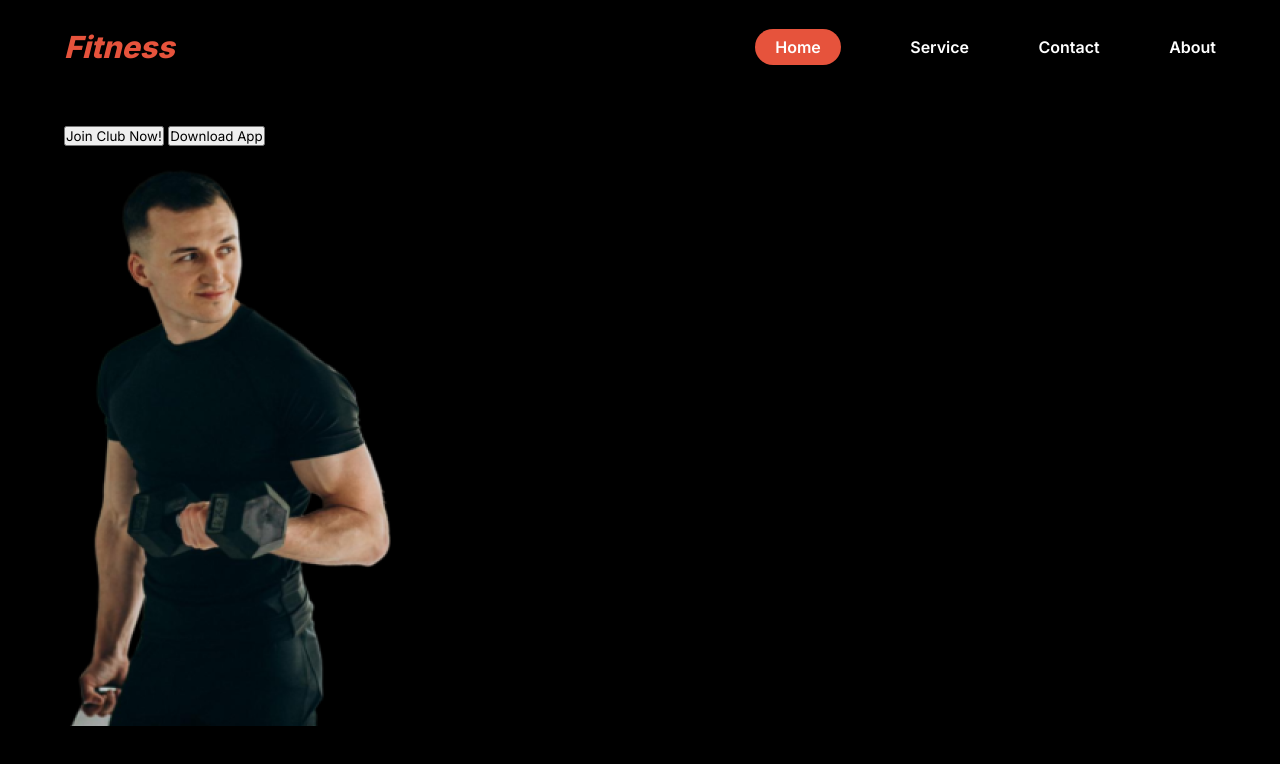
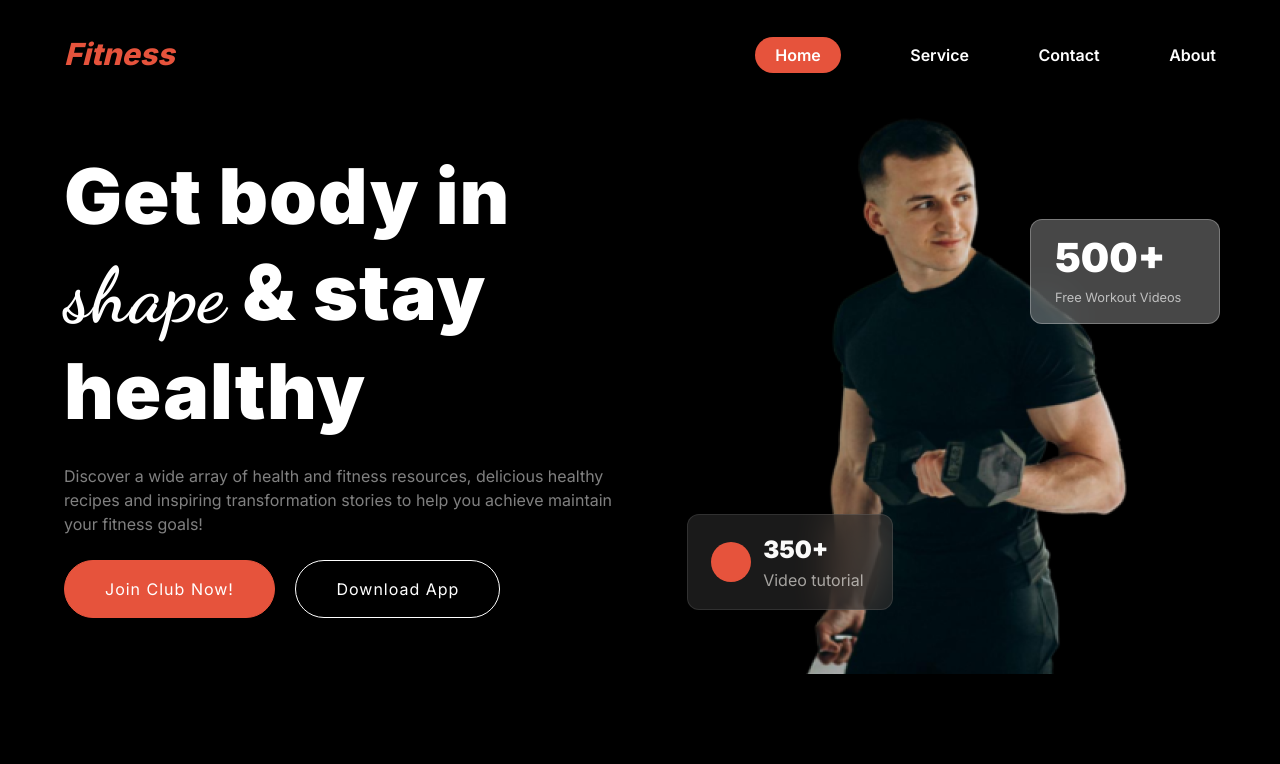
Before and after one commit to abdurrahmansoftlinkbd/b10-a2-fitness-website, a plain HTML site: page index.html in a window 1280 px wide. Drawn offline with Linux system fonts and the light colour scheme.

Commit message:
added banner section

```diff
--- a/index.html
+++ b/index.html
@@ -31,22 +31,35 @@
     <!-- navbar section ends here -->
 
     <!-- header section starts here -->
-    <header class="banner section">
-      <div>
-        <h1>Get body in shape & stay healthy</h1>
-        .
-        <p>
-          Reach your fitness goals with our library of workouts, recipes, and
-          inspiring stories.
+    <header class="banner section display-flex">
+      <div class="banner-content">
+        <h1>
+          Get body in <span id="banner-special">shape</span> & stay healthy
+        </h1>
+        <p class="p-1">
+          Discover a wide array of health and fitness resources, delicious
+          healthy recipes and inspiring transformation stories to help you
+          achieve maintain your fitness goals!
         </p>
-        <button>Join Club Now!</button>
-        <button>Download App</button>
+        <div class="btn-container">
+          <button class="btn">Join Club Now!</button>
+          <button class="btn" id="btn-special">Download App</button>
+        </div>
       </div>
-      <div>
-        <img src="./images/Images 2.png" alt="" />
-        <div>
-          <span></span>
-          <p>350+</p>
+      <div class="banner-img-container">
+        <div class="banner-img">
+          <img src="./images/Images 2.png" alt="" />
+          <div class="workout">
+            <p class="workout-number">500+</p>
+            <p class="workout-content">Free Workout Videos</p>
+          </div>
+          <div class="video-tutorial display-flex">
+            <span>.</span>
+            <div>
+              <p class="video-tutorial-number">350+</p>
+              <p class="video-tutorial-content">Video tutorial</p>
+            </div>
+          </div>
         </div>
       </div>
     </header>
--- a/styles/styles.css
+++ b/styles/styles.css
@@ -1,14 +1,24 @@
 /* fonts */
 @import url("https://fonts.googleapis.com/css2?family=Inter:wght@100..900&display=swap");
+@import url("https://fonts.googleapis.com/css2?family=Dancing+Script:wght@400..700&display=swap");
 
 /* variables */
 :root {
   /* font-weight */
   --semi-bold: 600;
   --extra-bold: 800;
+  --black: 900;
 
   /* color */
   --clr-red: rgb(230, 83, 60);
+  --clr-white-1: rgb(255, 255, 255);
+  --clr-white-2: rgb(250, 250, 249);
+  --clr-gray-1: rgba(255, 255, 255, 0.5);
+  --clr-gray-2: rgba(255, 255, 255, 0.277);
+  --clr-gray-3: rgba(255, 255, 255, 0.65);
+  --clr-gray-4: rgba(255, 255, 255, 0.1);
+  --clr-gray-5: rgba(48, 48, 48, 0.54);
+  --clr-gray-6: rgba(239, 237, 232, 0.65);
 }
 
 /* global styles */
@@ -20,8 +30,8 @@
 }
 body {
   background-color: #000000;
-  line-height: 1;
   font-weight: 400;
+  line-height: 1.5;
 }
 ul {
   list-style-type: none;
@@ -36,6 +46,21 @@ a {
 }
 .display-flex {
   display: flex;
+}
+.p-1 {
+  color: var(--clr-gray-1);
+  font-size: 1rem;
+}
+.btn {
+  cursor: pointer;
+  color: var(--clr-white-1);
+  background-color: var(--clr-red);
+  border-radius: 2.63rem;
+  letter-spacing: 1px;
+  padding: 1rem 2.5rem;
+  font-size: 1rem;
+  font: var(--semi-bold);
+  border: 1px solid var(--clr-red);
 }
 
 /* navbar styles starts here */
@@ -61,15 +86,109 @@ a {
   padding: 0.5rem 1.25rem;
 }
 .navbar > ul > li > a {
-  color: rgb(255, 255, 255);
+  color: var(--clr-white-1);
   font-size: 1rem;
   font-weight: var(--semi-bold);
 }
 .navbar-icon {
   display: none;
-
 }
 /* navbar styles ends here */
+
+/* banner styles starts here */
+.banner {
+  margin-top: 1rem;
+  align-items: center;
+  gap: 10rem;
+}
+.banner-content {
+  width: 50%;
+}
+.banner-content h1 {
+  color: var(--clr-white-1);
+  font-size: 4.8rem;
+  font-weight: var(--black);
+  line-height: 1.25;
+  letter-spacing: 1px;
+}
+.banner-content p {
+  margin-top: 1.5rem;
+}
+#banner-special {
+  font-family: "Dancing Script", cursive;
+}
+#btn-special {
+  background-color: transparent;
+  border: 1px solid var(--clr-white-1);
+}
+.btn-container {
+  margin-top: 1.5rem;
+}
+.btn-container button {
+  margin-right: 1rem;
+}
+.banner-img {
+  width: 349px;
+  height: 580px;
+  position: relative;
+}
+.banner-img img {
+  width: 100%;
+  height: 100%;
+}
+.workout {
+  width: 190px;
+  border: 1px solid var(--clr-gray-2);
+  border-radius: 0.75rem;
+  backdrop-filter: blur(20px);
+  background: var(--clr-gray-2);
+  padding: 0.5rem 1.5rem 1rem;
+  position: absolute;
+  top: 125px;
+  left: 230px;
+}
+.workout-number {
+  color: var(--clr-white-1);
+  font-size: 2.5rem;
+  font-weight: var(--black);
+}
+.workout-content {
+  color: var(--clr-gray-3);
+  font-size: 0.8rem;
+}
+.video-tutorial {
+  width: 206px;
+  height: 96px;
+  box-sizing: border-box;
+  border: 1px solid var(--clr-gray-4);
+  border-radius: 0.75rem;
+  backdrop-filter: blur(20px);
+  background: var(--clr-gray-5);
+  align-items: center;
+  position: absolute;
+  top: 420px;
+  right: 256px;
+}
+.video-tutorial span {
+  display: block;
+  width: 40px;
+  height: 40px;
+  border-radius: 100%;
+  color: rgb(230, 83, 60);
+  background: rgb(230, 83, 60);
+  margin: 1.75rem 0.75rem 1.75rem 1.45rem;
+}
+.video-tutorial-number {
+  color: var(--clr-white-2);
+  font-size: 1.5rem;
+  font-weight: var(--black);
+  text-align: left;
+}
+.video-tutorial-content {
+  color: var(--clr-gray-6);
+  font-size: 1rem;
+  text-align: left;
+}
 
 /* responsive for small devices */
 @media screen and (max-width: 576px) {
```
